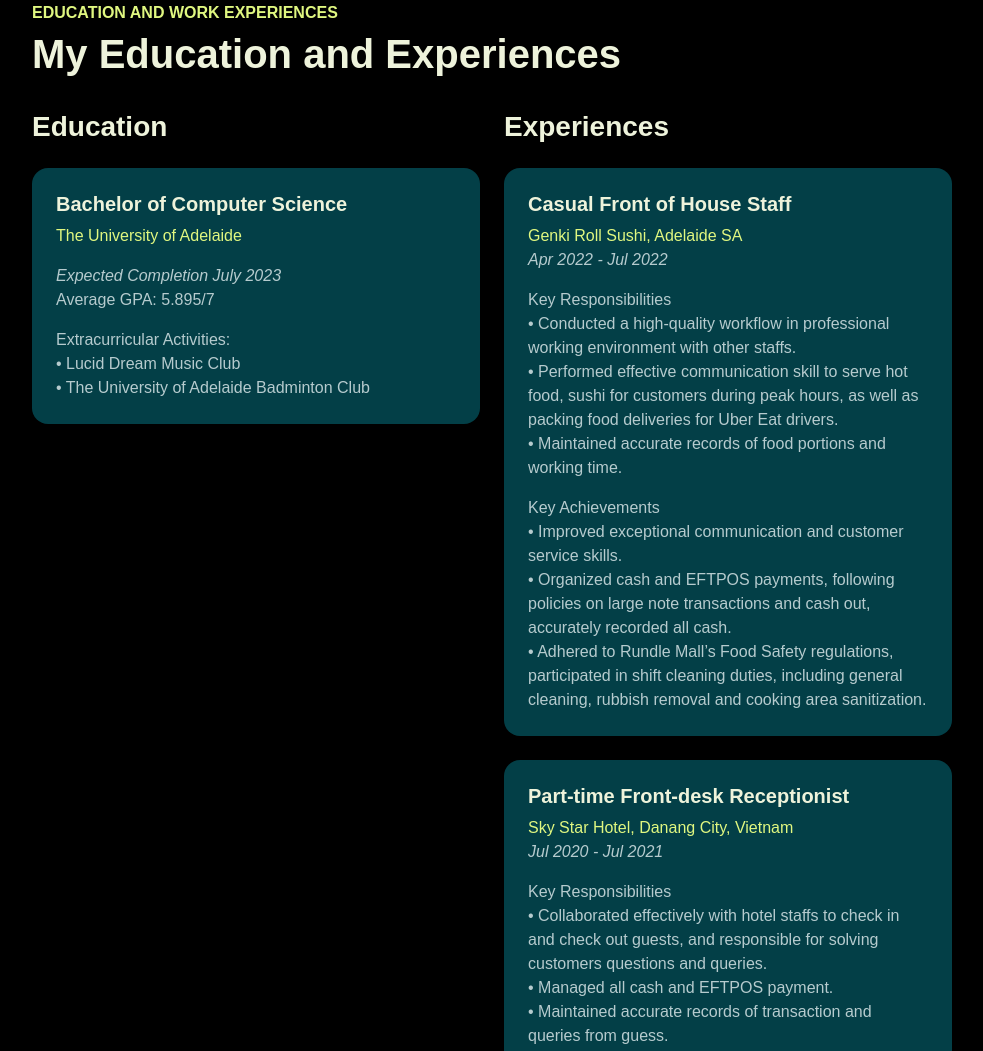
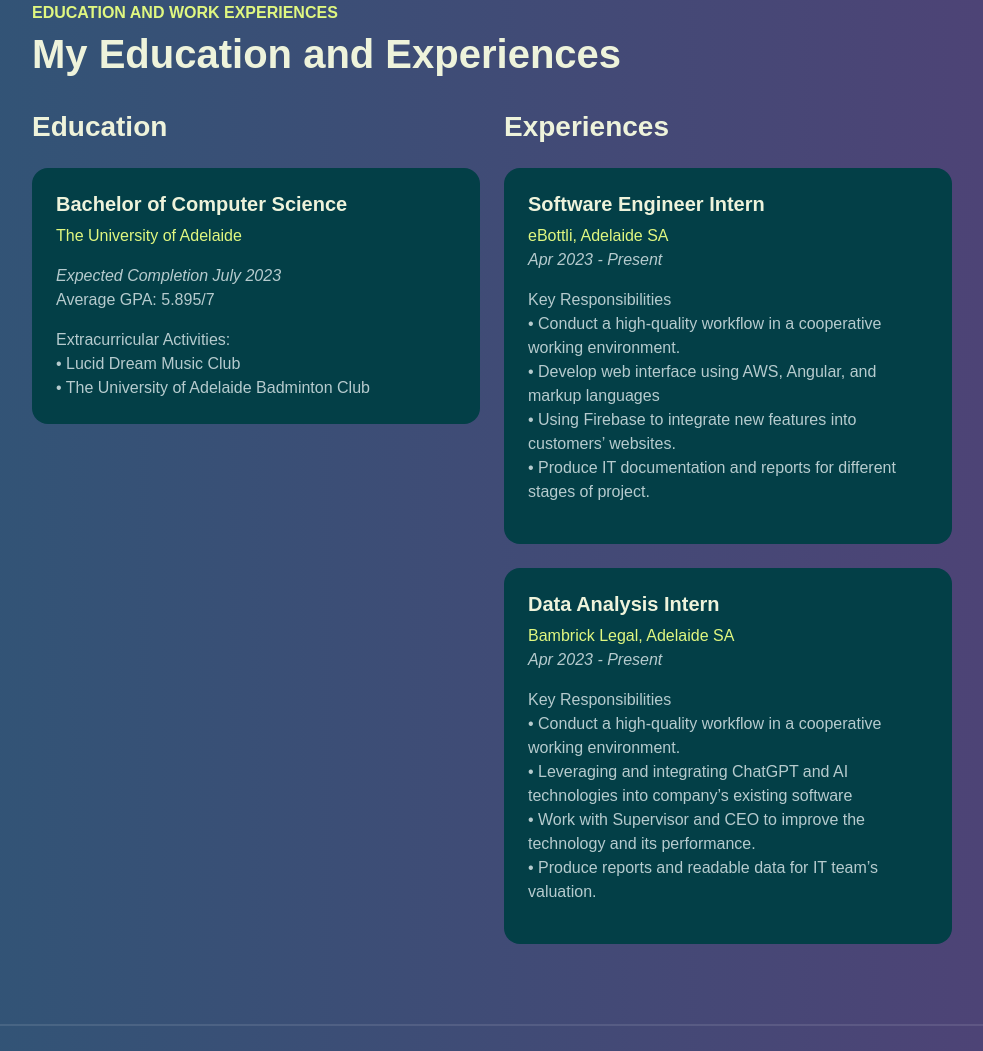
Before and after one commit to rthinh2002/rthinh2002.github.io, a plain HTML site: page index.html in a window 1280 px wide. Shown: the part 877-1928 px from the top of the page, without its empty margins (268-1251 px from the left). Drawn offline with Linux system fonts and the light colour scheme; a web font is replaced by a local one.

Commit message:
Update CV and background color

```diff
--- a/assets/css/style.css
+++ b/assets/css/style.css
@@ -12,7 +12,7 @@
 }
 
 body {
-    background-color: var(--color-base2);
+    background-image: linear-gradient(to right, #2b5876, #4e4376);
     color: var(--color-body);
     font-family: var(--font-base), sans-serif;
 }
--- a/index.html
+++ b/index.html
@@ -100,43 +100,27 @@
                     <div class="row gy-4">
                         <div class="col-12" data-aos="fade-up" data-aos-delay="400">
                             <div class="bg_base p-4 rounded-4 shadow_effect">
-                                <h5>Casual Front of House Staff</h5>
-                                <p class="text_brand mb-0">Genki Roll Sushi, Adelaide SA</p>
-                                <p class="fst-italic">Apr 2022 - Jul 2022</p>
+                                <h5>Software Engineer Intern</h5>
+                                <p class="text_brand mb-0">eBottli, Adelaide SA</p>
+                                <p class="fst-italic">Apr 2023 - Present</p>
                                 <p>Key Responsibilities
-                                  <br>• Conducted a high-quality workflow in professional working environment with other
-                                  staffs.
-                                  <br>• Performed effective communication skill to serve hot food, sushi for customers
-                                  during peak hours, as well as packing food deliveries for Uber Eat drivers.
-                                  <br>• Maintained accurate records of food portions and working time.
-                                </p>
-                                <p class="mb-0">
-                                  Key Achievements
-                                  <br>• Improved exceptional communication and customer service skills.
-                                  <br>• Organized cash and EFTPOS payments, following policies on large note transactions
-                                  and cash out, accurately recorded all cash.
-                                  <br>• Adhered to Rundle Mall’s Food Safety regulations, participated in shift cleaning
-                                  duties, including general cleaning, rubbish removal and cooking area sanitization.
+                                  <br>• Conduct a high-quality workflow in a cooperative working environment.
+                                  <br>• Develop web interface using AWS, Angular, and markup languages
+                                  <br>• Using Firebase to integrate new features into customers’ websites.
+                                  <br>• Produce IT documentation and reports for different stages of project.
                                 </p>
                             </div>
                         </div>
                         <div class="col-12" data-aos="fade-up" data-aos-delay="400">
                           <div class="bg_base p-4 rounded-4 shadow_effect">
-                              <h5>Part-time Front-desk Receptionist</h5>
-                              <p class="text_brand mb-0">Sky Star Hotel, Danang City, Vietnam</p>
-                              <p class="fst-italic">Jul 2020 - Jul 2021</p>
+                              <h5>Data Analysis Intern</h5>
+                              <p class="text_brand mb-0">Bambrick Legal, Adelaide SA</p>
+                              <p class="fst-italic">Apr 2023 - Present</p>
                               <p>Key Responsibilities
-                                <br>• Collaborated effectively with hotel staffs to check in and check out guests, and
-                                responsible for solving customers questions and queries.
-                                <br> • Managed all cash and EFTPOS payment.
-                                <br> • Maintained accurate records of transaction and queries from guess.
-                              </p>
-                              <p class="mb-0">
-                                Key Achievements
-                                <br> • Strengthened exceptional communication and customer service skills.
-                                <br> • Best Employee of the Month Award.
-                                <br> • Adhered to Vietnam Hotel Safety Regulations.
-                                <br> • Accurately record all cash and payment
+                                <br>• Conduct a high-quality workflow in a cooperative working environment.
+                                <br>• Leveraging and integrating ChatGPT and AI technologies into company’s existing software
+                                <br>• Work with Supervisor and CEO to improve the technology and its performance.
+                                <br>• Produce reports and readable data for IT team’s valuation.
                               </p>
                           </div>
                         </div>
```
Also changed, not shown: 1 other file.
